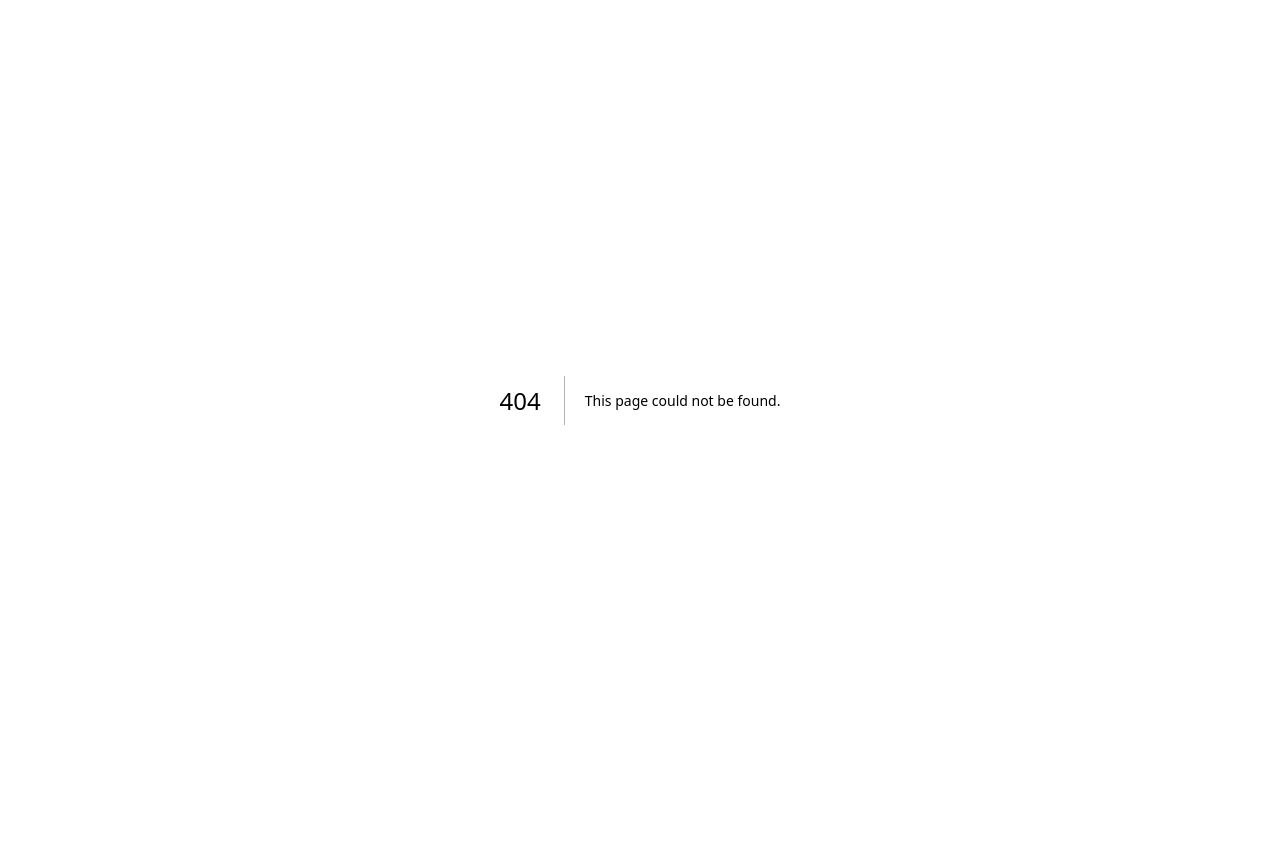
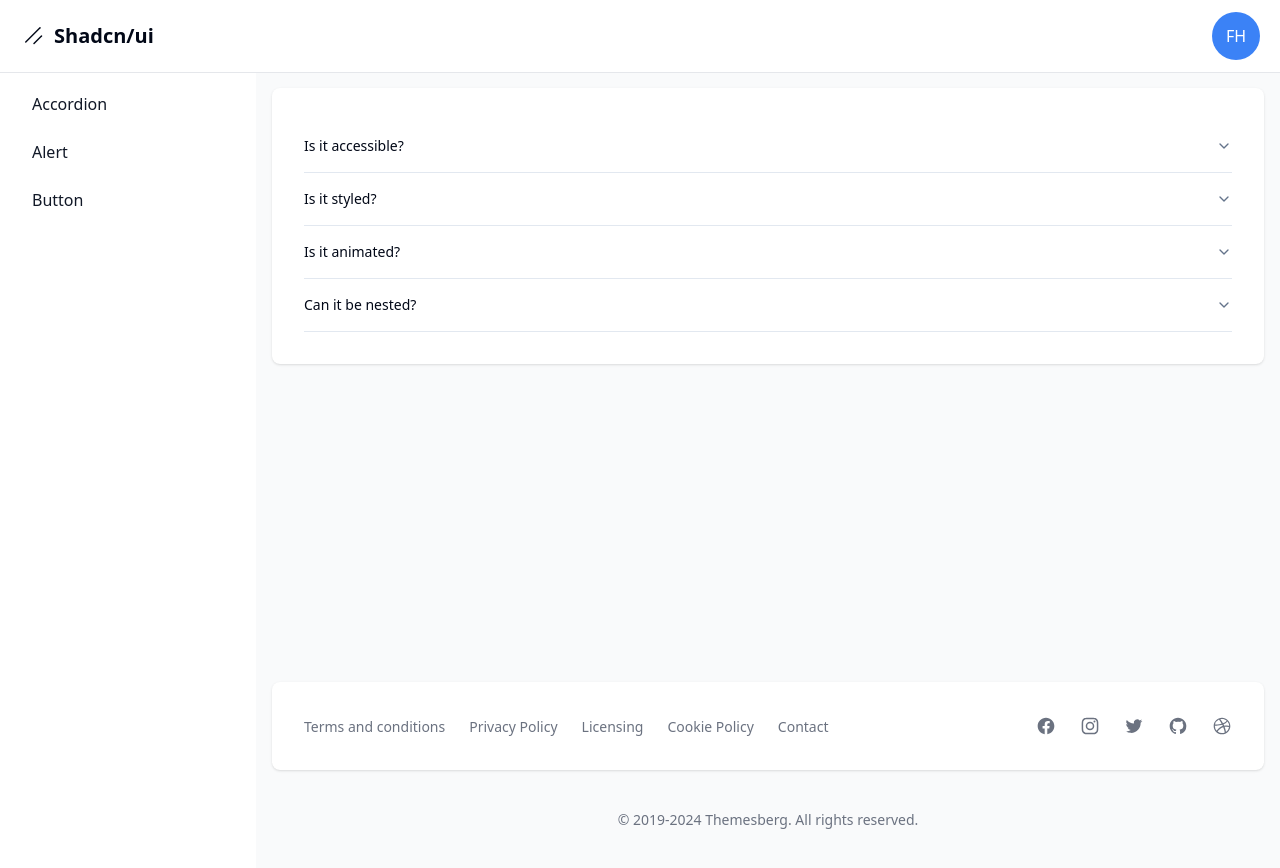
Before and after one commit to davidmoina/shadcn-dashboard, a Next.js app: page /dashboard/accordion in a window 1280 px wide. Before the commit this address had no page. Before the commit the page ends 800 px from the top, so only its background shows below. Built offline with nearby package versions, Linux system fonts and the light colour scheme.

Commit message:
✨ Add accordion component

```diff
--- /dev/null
+++ b/src/app/dashboard/accordion/page.tsx
@@ -0,0 +1,44 @@
+import {
+  Accordion,
+  AccordionContent,
+  AccordionItem,
+  AccordionTrigger,
+} from "@/components/ui/accordion";
+
+const items = [
+  {
+    id: "1",
+    title: "Is it accessible?",
+    content: "Yes. It adheres to the WAI-ARIA design pattern.",
+  },
+  {
+    id: "2",
+    title: "Is it styled?",
+    content:
+      "Yes. It comes with default styles that matches the other components' aesthetic.",
+  },
+  {
+    id: "3",
+    title: "Is it animated?",
+    content:
+      "Yes. It's animated by default, but you can disable it if you prefer.",
+  },
+  {
+    id: "4",
+    title: "Can it be nested?",
+    content: "Yes. It's possible to have nested accordion components.",
+  },
+];
+
+export default function AccordionPage() {
+  return (
+    <Accordion type="multiple" className="w-full">
+      {items.map((item) => (
+        <AccordionItem key={item.id} value={item.id}>
+          <AccordionTrigger>{item.title}</AccordionTrigger>
+          <AccordionContent>{item.content}</AccordionContent>
+        </AccordionItem>
+      ))}
+    </Accordion>
+  );
+}
--- /dev/null
+++ b/src/components/ui/accordion.tsx
@@ -0,0 +1,57 @@
+"use client"
+
+import * as React from "react"
+import * as AccordionPrimitive from "@radix-ui/react-accordion"
+import { ChevronDown } from "lucide-react"
+
+import { cn } from "@/lib/utils"
+
+const Accordion = AccordionPrimitive.Root
+
+const AccordionItem = React.forwardRef<
+  React.ElementRef<typeof AccordionPrimitive.Item>,
+  React.ComponentPropsWithoutRef<typeof AccordionPrimitive.Item>
+>(({ className, ...props }, ref) => (
+  <AccordionPrimitive.Item
+    ref={ref}
+    className={cn("border-b", className)}
+    {...props}
+  />
+))
+AccordionItem.displayName = "AccordionItem"
+
+const AccordionTrigger = React.forwardRef<
+  React.ElementRef<typeof AccordionPrimitive.Trigger>,
+  React.ComponentPropsWithoutRef<typeof AccordionPrimitive.Trigger>
+>(({ className, children, ...props }, ref) => (
+  <AccordionPrimitive.Header className="flex">
+    <AccordionPrimitive.Trigger
+      ref={ref}
+      className={cn(
+        "flex flex-1 items-center justify-between py-4 text-sm font-medium transition-all hover:underline text-left [&[data-state=open]>svg]:rotate-180",
+        className
+      )}
+      {...props}
+    >
+      {children}
+      <ChevronDown className="h-4 w-4 shrink-0 text-muted-foreground transition-transform duration-200" />
+    </AccordionPrimitive.Trigger>
+  </AccordionPrimitive.Header>
+))
+AccordionTrigger.displayName = AccordionPrimitive.Trigger.displayName
+
+const AccordionContent = React.forwardRef<
+  React.ElementRef<typeof AccordionPrimitive.Content>,
+  React.ComponentPropsWithoutRef<typeof AccordionPrimitive.Content>
+>(({ className, children, ...props }, ref) => (
+  <AccordionPrimitive.Content
+    ref={ref}
+    className="overflow-hidden text-sm data-[state=closed]:animate-accordion-up data-[state=open]:animate-accordion-down"
+    {...props}
+  >
+    <div className={cn("pb-4 pt-0", className)}>{children}</div>
+  </AccordionPrimitive.Content>
+))
+AccordionContent.displayName = AccordionPrimitive.Content.displayName
+
+export { Accordion, AccordionItem, AccordionTrigger, AccordionContent }
```
